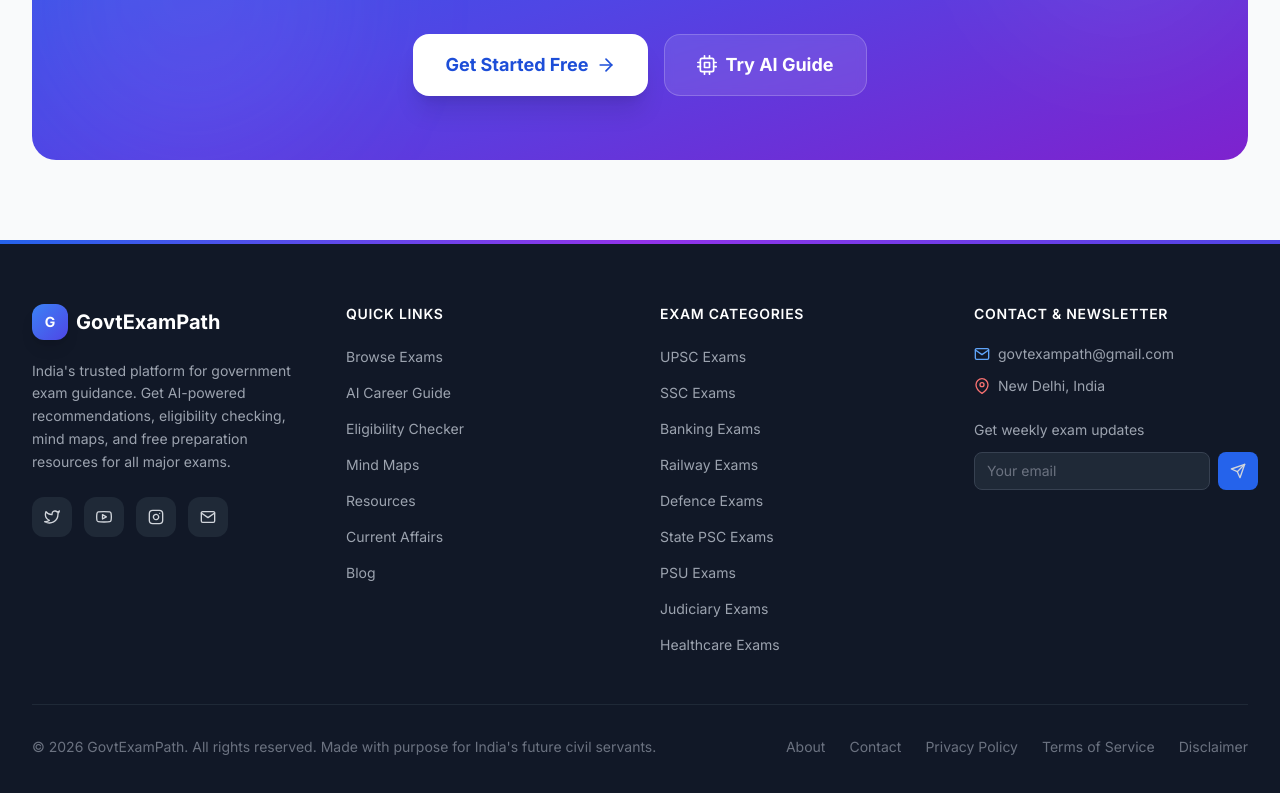
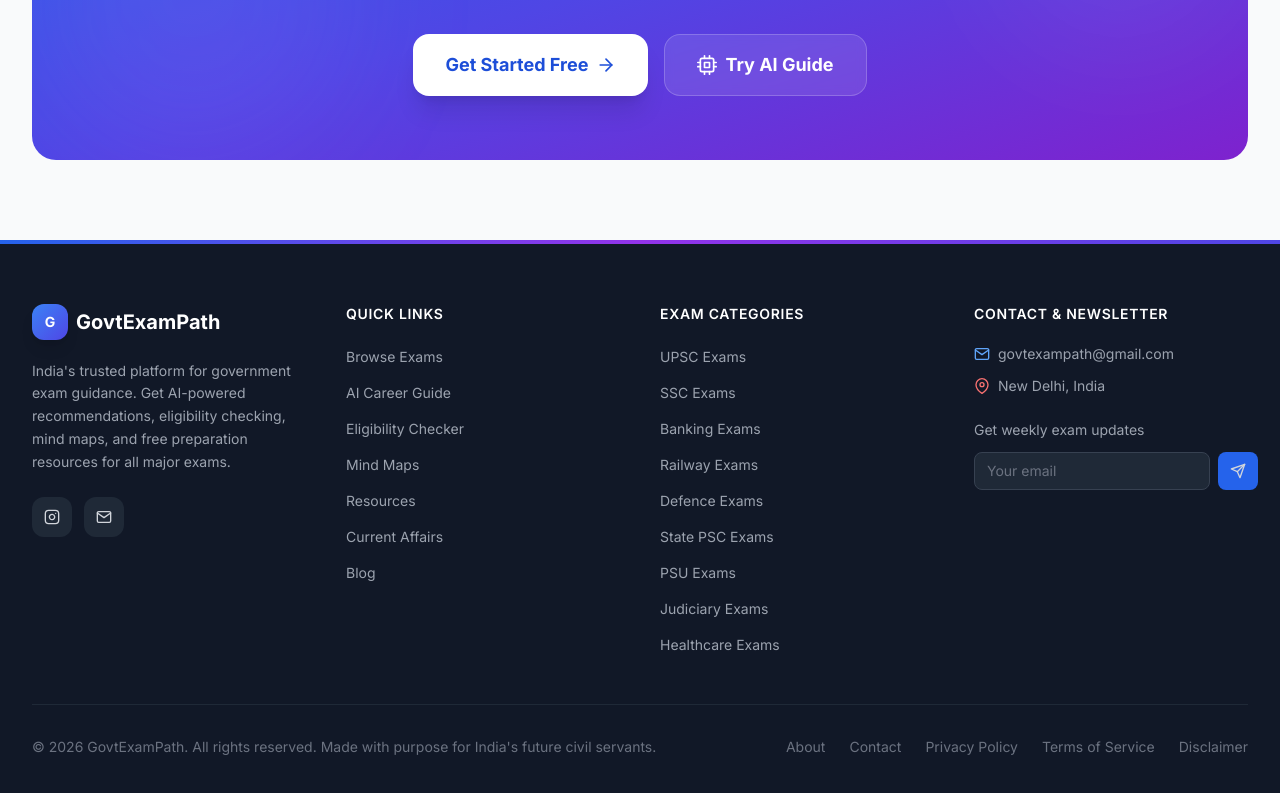
Before and after one commit to MADEMSanjanaSarvani/govtexampath, a React (Create React App) app in the folder frontend/: page / in a window 1280 px wide. Shown: the part 4652-5445 px from the top of the page. Built offline with nearby package versions, Linux system fonts and the light colour scheme; no server answers; the HTML template or start-up script is replaced by a standard one.

Commit message:
Remove non-existent social profiles, keep only Instagram
Only Instagram account exists for govtexampath. Removed Twitter,
YouTube, and Facebook links from Footer and Organization schema
to avoid Google flagging dead/fake social links.

https://claude.ai/code/session_01NY465KfVAREG2emo8WdB9u

```diff
--- a/frontend/public/index.html
+++ b/frontend/public/index.html
@@ -55,9 +55,6 @@
       "logo": "https://govtexampath.com/logo512.png",
       "description": "Free career guidance platform for government exam aspirants in India.",
       "sameAs": [
-        "https://twitter.com/govtexampath",
-        "https://facebook.com/govtexampath",
-        "https://youtube.com/@govtexampath",
         "https://instagram.com/govtexampath"
       ]
     }
--- a/frontend/src/components/common/SEO.jsx
+++ b/frontend/src/components/common/SEO.jsx
@@ -28,9 +28,6 @@ const SEO = ({ title, description, path, jsonLd }) => {
     url: baseUrl,
     logo: `${baseUrl}/logo512.png`,
     sameAs: [
-      'https://twitter.com/govtexampath',
-      'https://facebook.com/govtexampath',
-      'https://youtube.com/@govtexampath',
       'https://instagram.com/govtexampath',
     ],
   };
--- a/frontend/src/components/layout/Footer.jsx
+++ b/frontend/src/components/layout/Footer.jsx
@@ -1,6 +1,6 @@
 import React, { useState } from 'react';
 import { Link } from 'react-router-dom';
-import { FiTwitter, FiYoutube, FiInstagram, FiMail, FiMapPin, FiSend } from 'react-icons/fi';
+import { FiInstagram, FiMail, FiMapPin, FiSend } from 'react-icons/fi';
 
 const Footer = () => {
   const [email, setEmail] = useState('');
@@ -32,12 +32,6 @@ const Footer = () => {
               India's trusted platform for government exam guidance. Get AI-powered recommendations, eligibility checking, mind maps, and free preparation resources for all major exams.
             </p>
             <div className="flex gap-3">
-              <a href="https://twitter.com/govtexampath" target="_blank" rel="noopener noreferrer" className="w-10 h-10 rounded-xl bg-gray-800 hover:bg-blue-600 flex items-center justify-center transition-all duration-200 hover:scale-110">
-                <FiTwitter className="w-4 h-4" />
-              </a>
-              <a href="https://youtube.com/@govtexampath" target="_blank" rel="noopener noreferrer" className="w-10 h-10 rounded-xl bg-gray-800 hover:bg-red-600 flex items-center justify-center transition-all duration-200 hover:scale-110">
-                <FiYoutube className="w-4 h-4" />
-              </a>
               <a href="https://instagram.com/govtexampath" target="_blank" rel="noopener noreferrer" className="w-10 h-10 rounded-xl bg-gray-800 hover:bg-pink-600 flex items-center justify-center transition-all duration-200 hover:scale-110">
                 <FiInstagram className="w-4 h-4" />
               </a>
```
